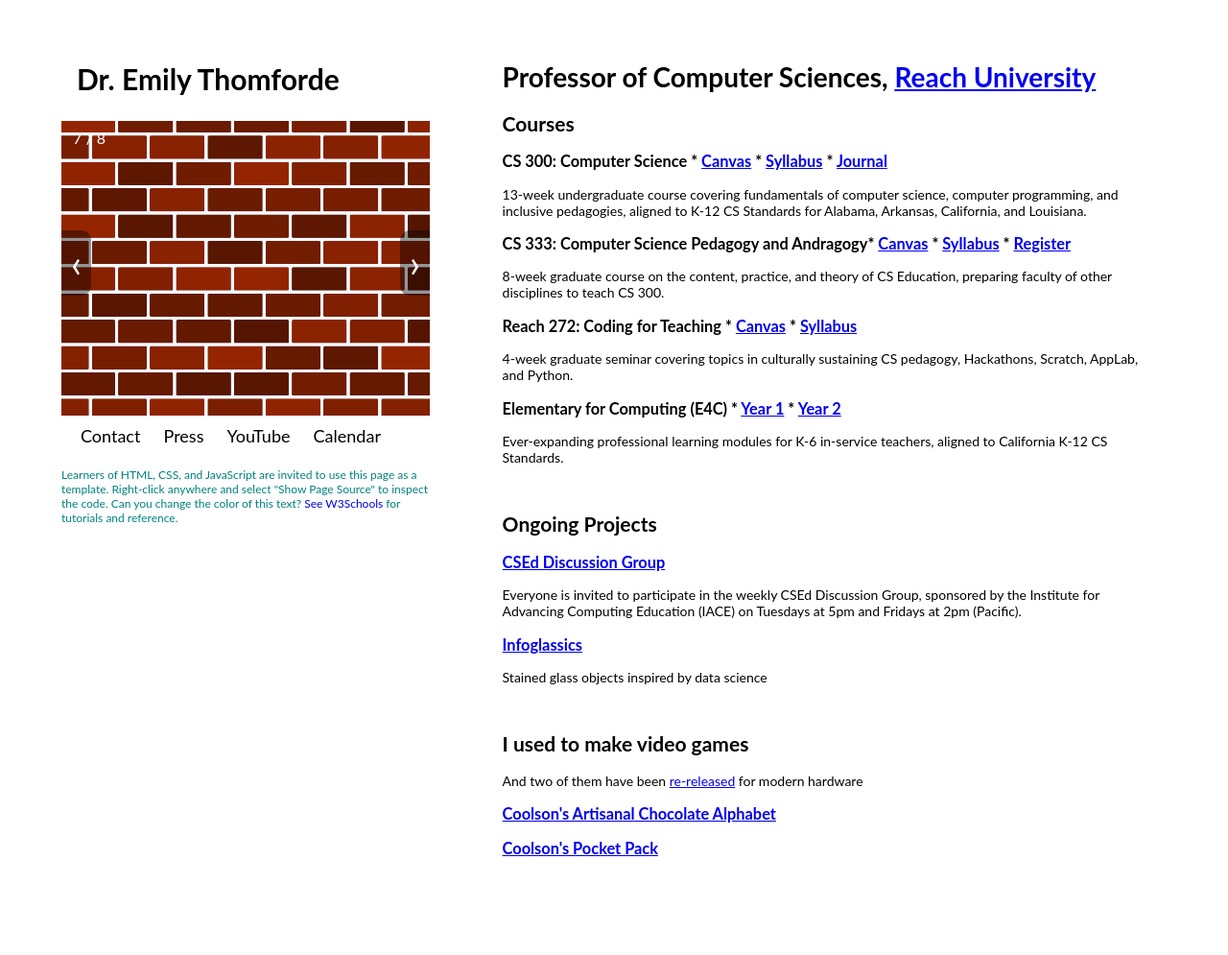
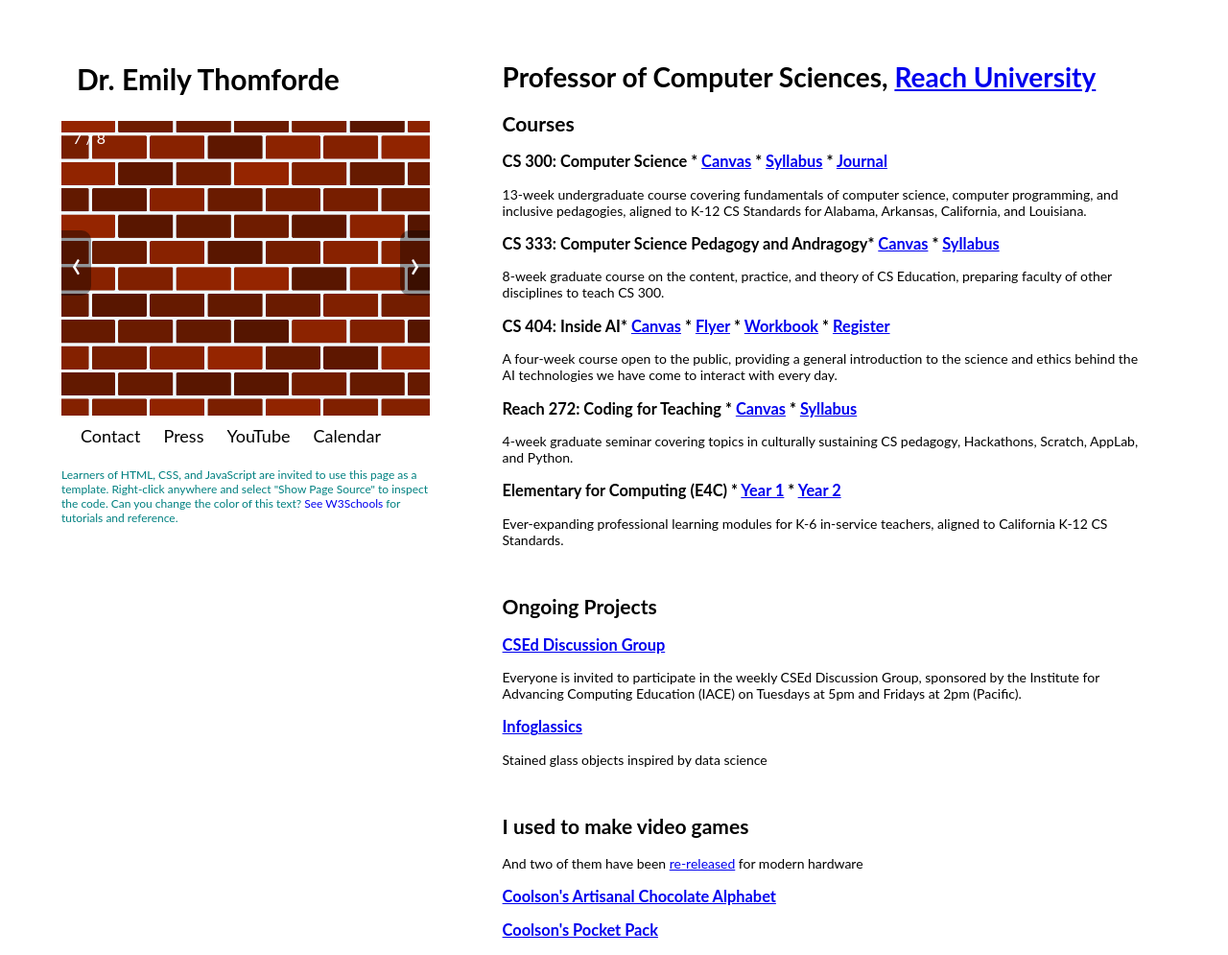
Before and after one commit to thegrene/thegrene.github.io, a Jekyll site: the page index.html, which Jekyll copies as it is, in a window 1280 px wide and 995 px high. Shown: the whole window at 96% size. Built offline with Jekyll 4.4.1, drawn with Linux system fonts in a browser that asks for light colours.

Commit message:
add Inside AI to courses

```diff
--- a/index.html
+++ b/index.html
@@ -71,8 +71,11 @@
 <h3>CS 300: Computer Science * <a href="https://reachu.instructure.com/courses/3468">Canvas</a> * <a href="https://docs.google.com/document/d/1Rdhrf_2MuW4ZWP0GI_EA5iZPlnRkOeet8ByQ5cQYWZM/">Syllabus</a> * <a href="https://docs.google.com/presentation/d/1Ng1PKUSG4-1vsYlmyo3XhCnliTO3sFkBdRTE5Vqa1lk/">Journal</a></h3>
 <p>13-week undergraduate course covering fundamentals of computer science, computer programming, and inclusive pedagogies, aligned to K-12 CS Standards for Alabama, Arkansas, California, and Louisiana.</p>
 
-<h3>CS 333: Computer Science Pedagogy and Andragogy* <a href="https://reachinst.instructure.com/courses/2153">Canvas</a> * <a href="https://docs.google.com/document/d/1y7oWrkX2icjDGw5ToZyOCl6v14eJbqF8Apijt630EY8">Syllabus</a> * <a href="https://forms.gle/euMKWhPKeDuFYyeH8">Register</a></h3>
+<h3>CS 333: Computer Science Pedagogy and Andragogy* <a href="https://reachinst.instructure.com/courses/2153">Canvas</a> * <a href="https://docs.google.com/document/d/1y7oWrkX2icjDGw5ToZyOCl6v14eJbqF8Apijt630EY8">Syllabus</a></h3>
 <p>8-week graduate course on the content, practice, and theory of CS Education, preparing faculty of other disciplines to teach CS 300.</p>
+
+<h3>CS 404: Inside AI* <a href="https://reachinst.instructure.com/courses/4401">Canvas</a> * <a href="https://docs.google.com/presentation/d/1Znjg1coe7Y6AmXBFj1GiTb72eG_p3JVPF7RmfKBnTQk/">Flyer</a> * <a href="https://docs.google.com/document/d/18n1iamDlW5Bgab2ssNoJx-5hPHW1CvaQQnhW1yxTNhc/">Workbook</a> * <a href="https://docs.google.com/forms/d/e/1FAIpQLSfJ0mIlqh88dZk8ZSIMIzGwPskVIrVxASLkxDUMRnBx-xEuRA/viewform?usp=header">Register</a></h3>
+<p>A four-week course open to the public, providing a general introduction to the science and ethics behind the AI technologies we have come to interact with every day.</p>
 
 <h3>Reach 272: Coding for Teaching * <a href="https://reachu.instructure.com/courses/3610">Canvas</a> * <a href="https://docs.google.com/document/d/1qCeArLeAo30xsuzWqNYYymMi-9lPTJ4eA2IomDu1mvs/">Syllabus</a></h3>
 <p>4-week graduate seminar covering topics in culturally sustaining CS pedagogy, Hackathons, Scratch, AppLab, and Python.</p>
```
